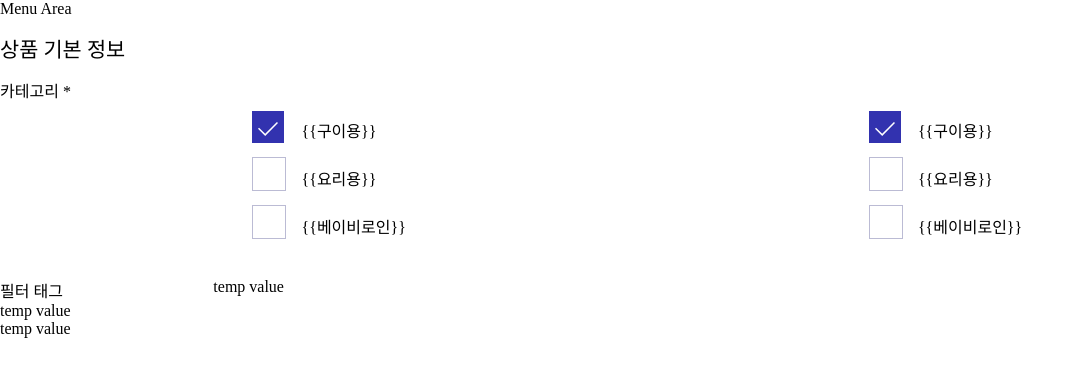
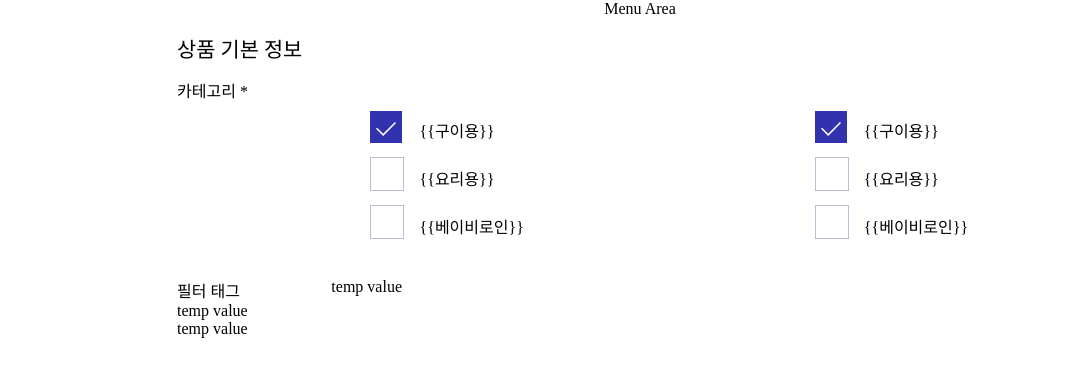
Before and after one commit to wantedPreOnboarding/19_02nd_slr_admin, a React (Create React App) app: page / in a window 1280 px wide. Shown: the top 372 px of the page, without its empty margins (0-1083 px from the left). Built offline with nearby package versions, Linux system fonts and the light colour scheme.

Commit message:
Add - size 초기값 삭제

```diff
--- a/src/Components/Grid/Grid.jsx
+++ b/src/Components/Grid/Grid.jsx
@@ -9,7 +9,7 @@ export default function Grid({
   className,
   container = false,
   item = true,
-  size = 12,
+  size,
   children,
   style,
   center,
```
